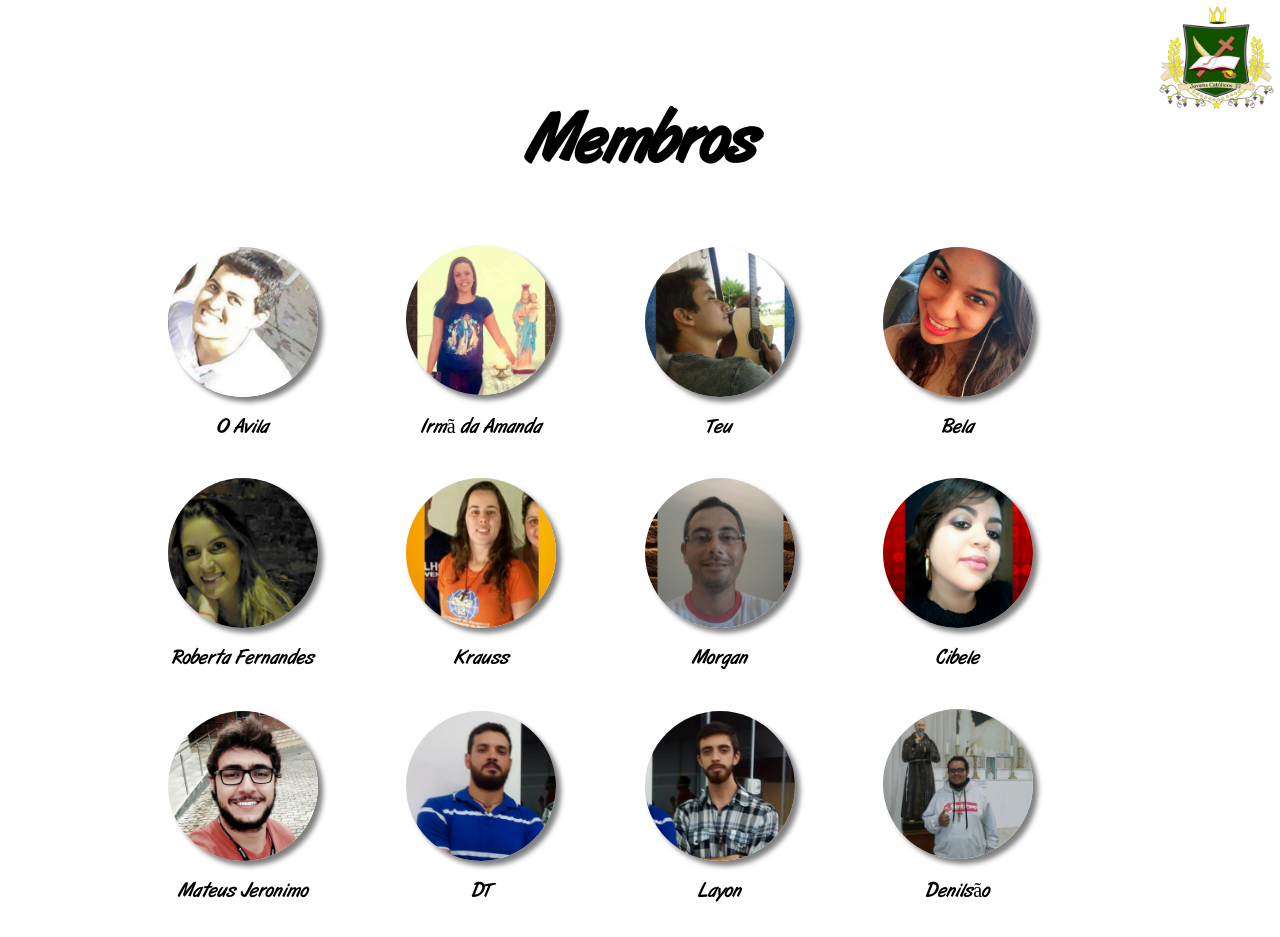
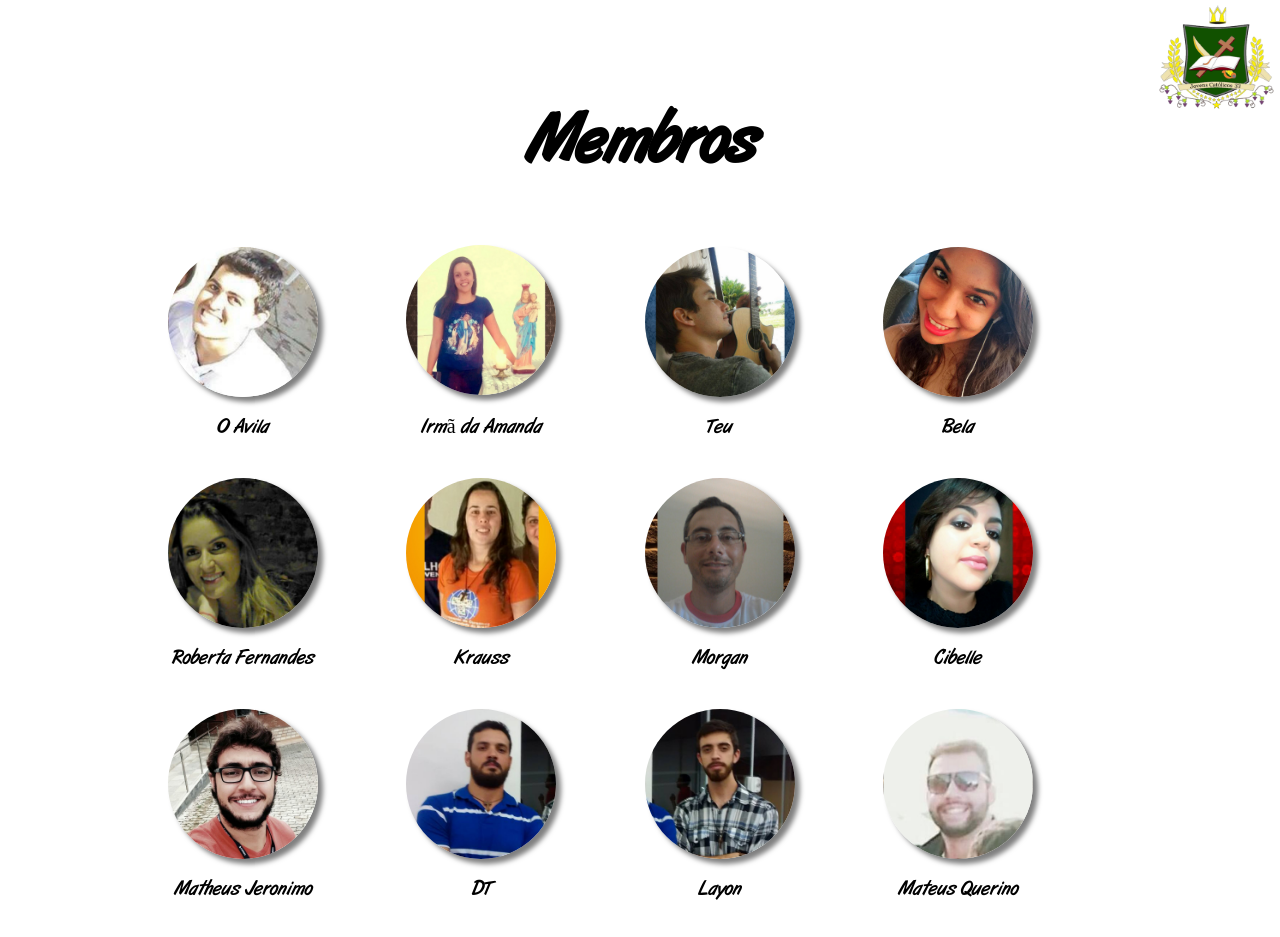
Before and after one commit to jovenscatolicos33/jovenscatolicos33.github.io, a plain HTML site: page members.html in a window 1280 px wide. Shown: the top 937 px of the page. Drawn offline with Linux system fonts and the light colour scheme.

Commit message:
update background booklet and members.html

```diff
--- a/members.html
+++ b/members.html
@@ -82,14 +82,14 @@
 
 			<img src="img/members/cibele.jpg" title="Não tem facebook" />
 
-			<figcaption>Cibele</figcaption>
+			<figcaption>Cibelle</figcaption>
 			</figure>
 
 			<figure class="wow bounceIn">
 			<a href="https://www.facebook.com/matheus.jeronimo.33?fref=photo" target="_blank">
 			<img src="img/members/matheusjeronimo.jpg" title="Matheus da preta"/>
 			</a>
-			<figcaption>Mateus Jeronimo</figcaption>
+			<figcaption>Matheus Jeronimo</figcaption>
 			</figure>
 
 			<figure class="wow flipInX">
@@ -104,6 +104,13 @@
 			<img src="img/members/layonmartins.jpg" title="São Layon"/>
 			</a>
 			<figcaption>Layon</figcaption>
+			</figure>
+
+			<figure class="wow bounceInRight">
+
+			<img src="img/members/querino.jpg" title="tbm não tem Facebook"/>
+
+			<figcaption>Mateus Querino</figcaption>
 			</figure>
 
 			<figure class="wow bounceInDown">
```
Also changed, not shown: img/backbooklet.jpg, img/backred.jpg (deleted), img/gi.png (deleted), img/layon.png (deleted), img/members/querino.jpg (added), img/morrom.png (deleted).
